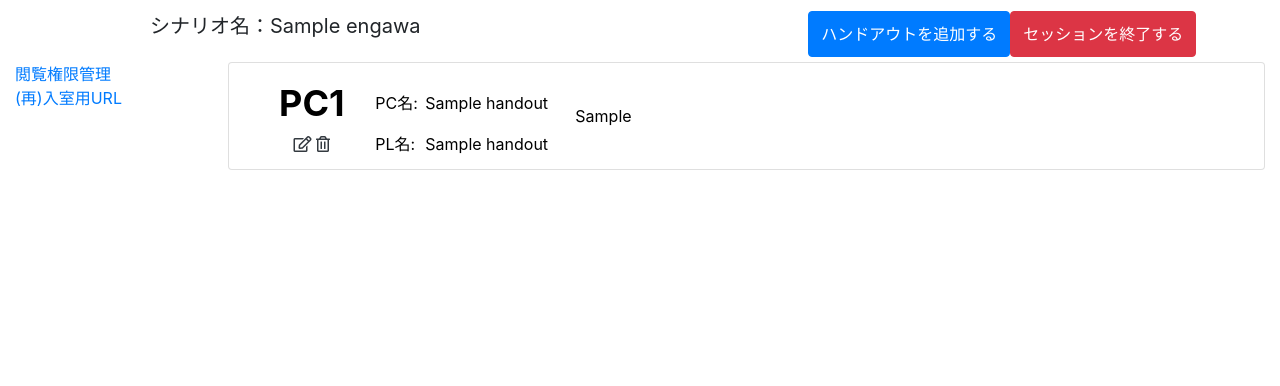
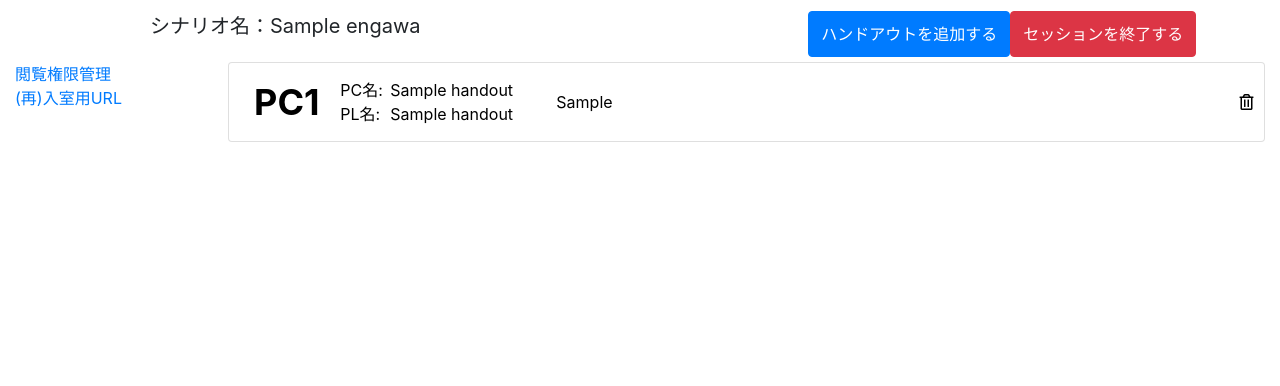
Before and after one commit to Nagyon-Jessica/Shinobi-Mas, a Django app: page /engawa in a window 1280 px wide. Shown: the part 34-420 px from the top of the page. Run offline with Django 3.2, Linux system fonts and the light colour scheme; a user stored in the database is signed in; tables that the repository leaves empty hold one stand-in row (values such as "Sample post"); some libraries are stand-ins or nearby versions.

Commit message:
削除ボタンの位置変更

```diff
--- a/assets/assets/css/shinobi-mas-ho-list.css
+++ b/assets/assets/css/shinobi-mas-ho-list.css
@@ -20,23 +20,29 @@
 .ho-table .ho-table-tanzaku{
   width: 1075px;
 }
-.ho-table .ho-table-tanzaku .ho-table-id{
-  width: 125px;
+.ho-table-id{
+  width: 75px;
   text-align: center;
   vertical-align: middle;
   font-size: 36px;
   font-weight: bold;
 }
-.ho-table .ho-table-tanzaku .ho-table-edit{
-  width: 125px;
+.delete{
+  width: 35px;
   text-align: center;
   vertical-align: middle;
+  color: black;
 }
-.ho-table .ho-table-tanzaku .ho-table-name-type{
+
+.delete:hover {
+  color: crimson;
+}
+
+.ho-table-name-type{
   width: 50px;
   vertical-align: middle;
 }
-.ho-table .ho-table-tanzaku .ho-table-name{
+.ho-table-name{
   width: 150px;
   vertical-align: middle;
 }
--- a/homaster/templates/homaster/engawa.html
+++ b/homaster/templates/homaster/engawa.html
@@ -47,34 +47,31 @@
       <div class="list-group ho-list">
       {% for handout in object_list %}
         {% if player.is_gm %}
-        <a href="{% url 'homaster:update' handout.id %}" class="list-group-item" hoid="{{ handout.id }}" honame="{{ handout.ho_name }}">
+        <a href="{% url 'homaster:update' handout.id %}" class="list-group-item pr-0" hoid="{{ handout.id }}" honame="{{ handout.ho_name }}">
         {% else %}
-        <a href="{% url 'homaster:detail' handout.id %}" class="list-group-item" hoid="{{ handout.id }}" honame="{{ handout.ho_name }}">
+        <a href="{% url 'homaster:detail' handout.id %}" class="list-group-item pr-0" hoid="{{ handout.id }}" honame="{{ handout.ho_name }}">
         {% endif %}
-          <table class="ho-table row">
-            <tr class="ho-table-tanzaku">
-              <td class="ho-table-id">
-                {{ handout.ho_name }}
-              </td>
-              <td class="ho-table-name-type">PC名:</td>
-              <td class="ho-table-name">{{ handout.pc_name|default_if_none:"（未指定）" }}</td>
-              <td class="ho-table-front" rowspan="2">{{ handout.front }}</td>
-            </tr>
-            <tr class="ho-table-tanzaku">
-              <td class="ho-table-edit">
-                {% if player.is_gm %}
-                <a href="{% url 'homaster:update' handout.id %}" class="text-dark" title="編集">
-                  <i class="far fa-edit"></i>
-                </a>
-                <span class="delete text-dark" title="削除">
-                  <i class="far fa-trash-alt"></i>
-                </span>
-                {% endif %}
-              </td>
-              <td class="ho-table-name-type">PL名:</td>
-              <td class="ho-table-name">{{ handout.pl_name|default_if_none:"（未指定）" }}</td>
-            </tr>
-          </table>
+          <div class="d-flex align-items-start">
+            <div class="ho-table-id align-self-center mr-3">
+              {{ handout.ho_name }}
+            </div>
+            <div class="mr-3 d-flex align-items-start flex-column align-self-center">
+              <div class="d-flex align-items-start">
+                <div class="ho-table-name-type">PC名:</div>
+                <div class="ho-table-name">{{ handout.pc_name|default_if_none:"（未指定）" }}</div>
+              </div>
+              <div class="d-flex align-items-start">
+                <div class="ho-table-name-type">PL名:</div>
+                <div class="ho-table-name">{{ handout.pl_name|default_if_none:"（未指定）" }}</div>
+              </div>
+            </div>
+            <div class="ho-table-front align-self-center flex-grow-1 mr-3" rowspan="2">{{ handout.front }}</div>
+            {% if player.is_gm %}
+            <div class="delete align-self-stretch d-flex align-items-start">
+              <i class="far fa-trash-alt mx-auto align-self-center" title="削除"></i>
+            </div>
+            {% endif %}
+          </div>
         </a>
       {% endfor %}
       </div>
@@ -111,13 +108,20 @@
     });
 
     $(".delete").each(function(index, element){
-      var hoid = $(element).closest('ul').attr("hoid")
-      var honame = $(element).closest('ul').attr("honame")
+      var hoid = $(element).closest('a').attr("hoid")
+      var honame = $(element).closest('a').attr("honame")
       $(element).modalForm({
         formURL: "{% url 'homaster:delete-handout' %}?id=" + hoid + "&name=" + honame
       })
     });
   });
+
+  // 削除アイコンの治外法権化
+  $('.delete').on('click', function(e){
+    //伝播をストップ
+    e.stopPropagation();
+    e.preventDefault();
+  })
 
   // 「閲覧権限〜」がクリックされたらモーダルの幅を拡張
   $(".auth-control").on('click', function() {
```
